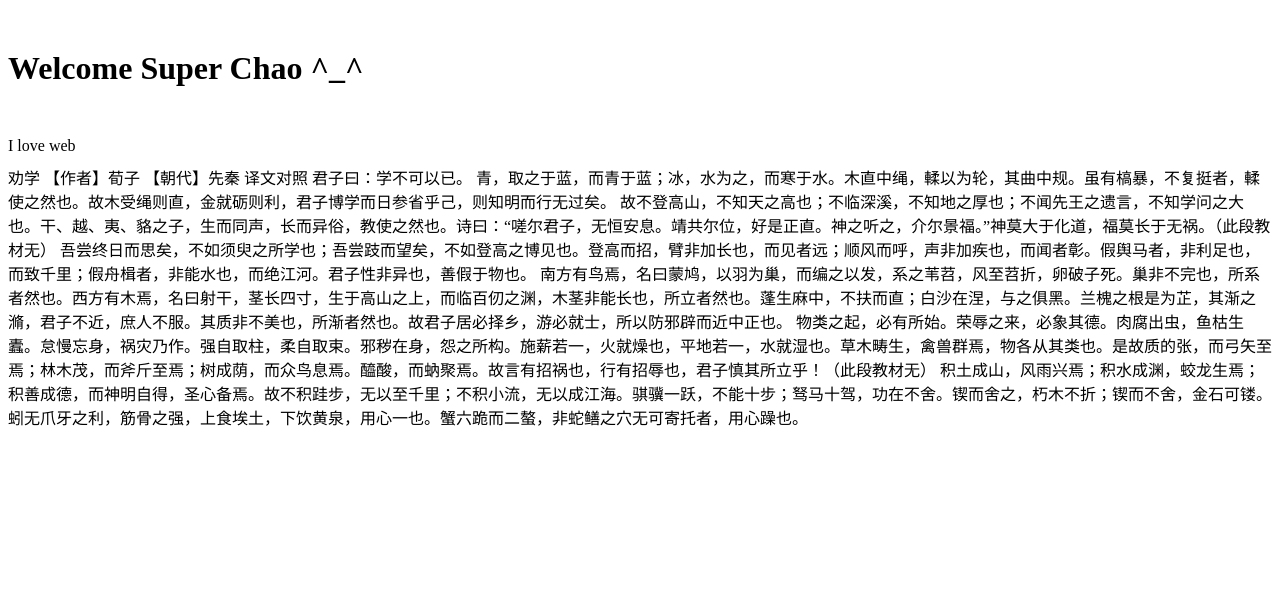
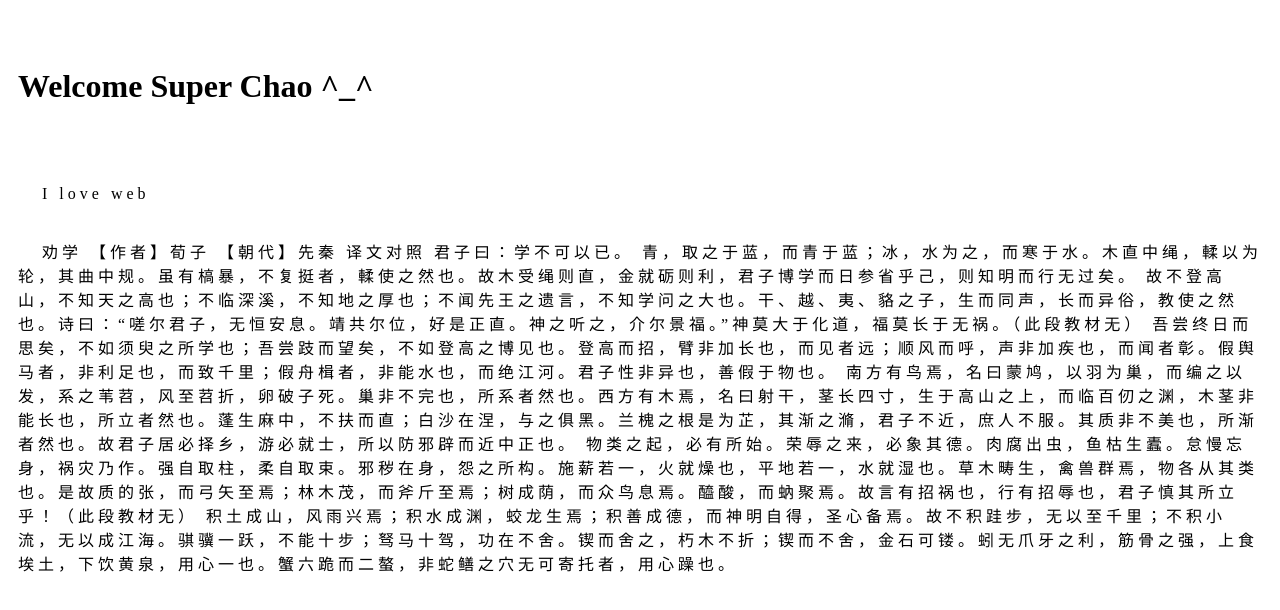
Before and after one commit to leisclei/leisclei.github.io, a plain HTML site: page index.html in a window 1280 px wide. Drawn offline with Linux system fonts and the light colour scheme.

Commit message:
Update index.html

```diff
--- a/index.html
+++ b/index.html
@@ -8,9 +8,14 @@
     <style>
         h1{
             margin: 50px auto;
+            padding: 10px;
+            display: inline-block;
         }
         p{
-            margin: 10px auto;
+            margin-top: 10px;
+            padding: 10px;
+            text-indent: 24px;
+            letter-spacing: 4px;
         }
     </style>
 </head>
```
